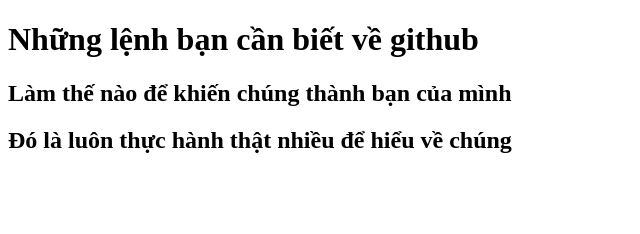
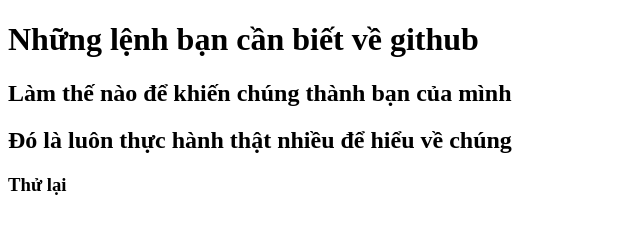
Before and after one commit to LuuDuyenkt/TR-C, a plain HTML site: page index.html in a window 1280 px wide. Shown: the full height of the page, 0-640 px from the left. Drawn offline with Linux system fonts and the light colour scheme.

Commit message:
sửa lần hai

```diff
--- a/index.html
+++ b/index.html
@@ -9,5 +9,6 @@
     <h1> Những lệnh bạn cần biết về github</h1>
     <h2> Làm thế nào để khiến chúng thành bạn của mình </h2>
     <h2> Đó là luôn thực hành thật nhiều để hiểu về chúng </h2>
+    <h3> Thử lại </h3>
 </body>
 </html>
```
